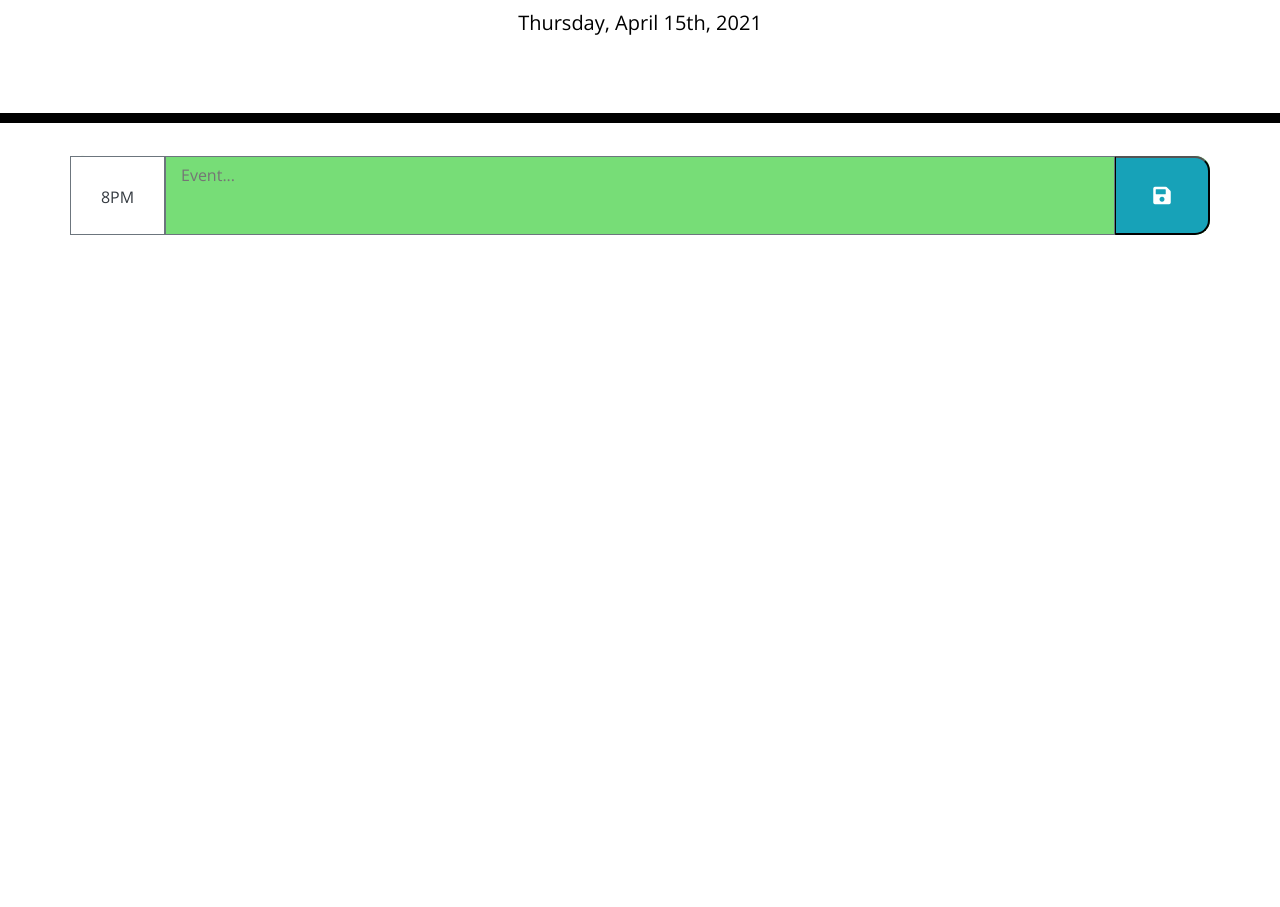
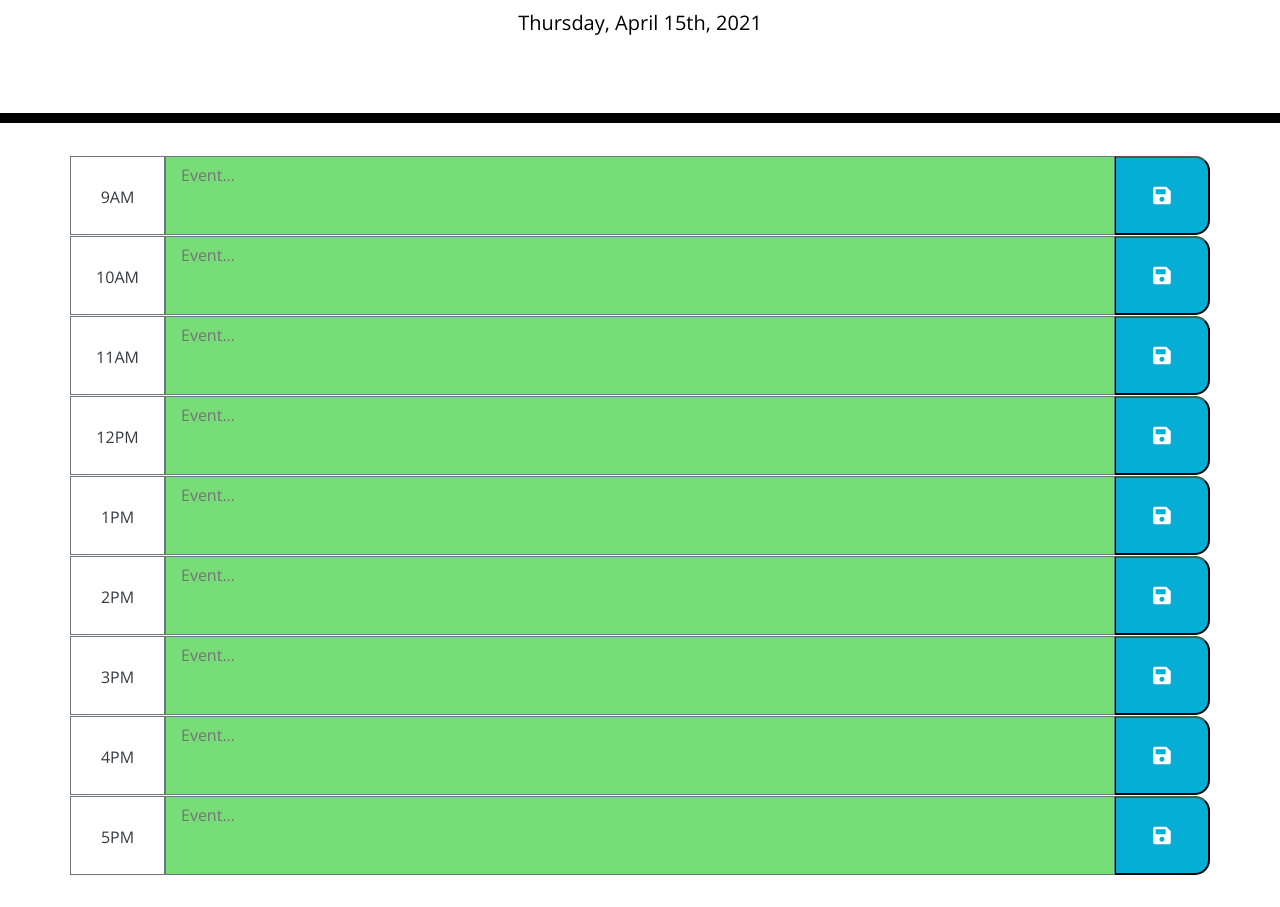
Before and after one commit to Enrique246/workday-scheduler, a plain HTML site: page index.html in a window 1280 px wide. Shown: the part 181-1088 px from the top of the page. Before the commit the page ends 800 px from the top, so only its background shows below. Drawn offline with nearby package versions, Linux system fonts and the light colour scheme.

Commit message:
Workday Scheduler HTML Finish

```diff
--- a/index.html
+++ b/index.html
@@ -28,19 +28,112 @@
       <p class="lead">A simple calendar app for scheduling your work day</p>
       <p id="currentDay" class="lead"></p>
     </header>
+
     <div class="container">
       <!-- Timeblocks go here -->
-        <div class="row text-dark time-block" id="9">
-          <div class="col-1 bg-white border border-secondary">
-            8PM</div>
-          <textarea class="col-10 text-left border border-secondary input" id="hr-9" placeholder="Event..."></textarea>
-          <button class="col-1 bg-info saveBtn"><i class="iconStyle fas fa-save"></i></button>
-        </div>
-        <!-- Row 2 -->
+      <div class="row text-dark time-block" id="9">
+        <div class="col-1 bg-white border border-secondary">
+          9AM</div>
+        <textarea
+          class="col-10 text-left border border-secondary input"
+          id="hr-9"
+          placeholder="Event..."
+        ></textarea>
+        <button class="col-1 saveBtn"><i class="iconStyle fas fa-save"></i></button>
+      </div>
+      <!-- Row 2 -->
+      <div class="row text-dark time-block" id="10">
+        <div class="col-1 bg-white border border-secondary">
+          10AM</div>
+        <textarea
+          class="col-10 text-left border border-secondary input"
+          id="hr-10"
+          placeholder="Event..."
+        ></textarea>
+        <button class="col-1 saveBtn"><i class="iconStyle fas fa-save"></i></button>
+      </div>
+      <!-- Row 3 -->
+      <div class="row text-dark time-block" id="11">
+        <div class="col-1 bg-white border border-secondary">
+          11AM</div>
+        <textarea
+          class="col-10 text-left border border-secondary input"
+          id="hr-11"
+          placeholder="Event..."
+        ></textarea>
+        <button class="col-1 saveBtn"><i class="iconStyle fas fa-save"></i></button>
+      </div>
+      <!-- Row 4 -->
+      <div class="row text-dark time-block" id="12">
+        <div class="col-1 bg-white border border-secondary">
+          12PM</div>
+        <textarea
+          class="col-10 text-left border border-secondary input"
+          id="hr-12"
+          placeholder="Event..."
+        ></textarea>
+        <button class="col-1 saveBtn"><i class="iconStyle fas fa-save"></i></button>
+      </div>
+      <!-- Row 5 -->
+      <div class="row text-dark time-block" id="13">
+        <div class="col-1 bg-white border border-secondary">
+          1PM</div>
+        <textarea
+          class="col-10 text-left border border-secondary input"
+          id="hr-13"
+          placeholder="Event..."
+        ></textarea>
+        <button class="col-1 saveBtn"><i class="iconStyle fas fa-save"></i></button>
+      </div>
+      <!-- Row 6 -->
+      <div class="row text-dark time-block" id="14">
+        <div class="col-1 bg-white border border-secondary">
+          2PM</div>
+        <textarea
+          class="col-10 text-left border border-secondary input"
+          id="hr-14"
+          placeholder="Event..."
+        ></textarea>
+        <button class="col-1 saveBtn"><i class="iconStyle fas fa-save"></i></button>
+      </div>
+      <!-- Row 7 -->
+      <div class="row text-dark time-block" id="15">
+        <div class="col-1 bg-white border border-secondary">
+          3PM</div>
+        <textarea
+          class="col-10 text-left border border-secondary input"
+          id="hr-15"
+          placeholder="Event..."
+        ></textarea>
+        <button class="col-1 saveBtn"><i class="iconStyle fas fa-save"></i></button>
+      </div>
+      <!-- Row 8 -->
+      <div class="row text-dark time-block" id="16">
+        <div class="col-1 bg-white border border-secondary">
+          4PM</div>
+        <textarea
+          class="col-10 text-left border border-secondary input"
+          id="hr-16"
+          placeholder="Event..."
+        ></textarea>
+        <button class="col-1 saveBtn"><i class="iconStyle fas fa-save"></i></button>
+      </div>
+      <!-- Row 9 -->
+      <div class="row text-dark time-block" id="17">
+        <div class="col-1 bg-white border border-secondary">
+          5PM</div>
+        <textarea
+          class="col-10 text-left border border-secondary input"
+          id="hr-17"
+          placeholder="Event..."
+        ></textarea>
+        <button class="col-1 saveBtn"><i class="iconStyle fas fa-save"></i></button>
+      </div>
+      <br />
+      <br />
+    </div>
 
-         <!-- Row 3 -->
-
-    <script src="https://cdnjs.cloudflare.com/ajax/libs/jquery/3.2.1/jquery.min.js"></script>
+    <script src="https://code.jquery.com/jquery-3.4.1.min.js"></script>
     <script src="https://cdnjs.cloudflare.com/ajax/libs/moment.js/2.24.0/moment.min.js"></script>
     <script src="./assets/script.js"></script>
   </body>
```
